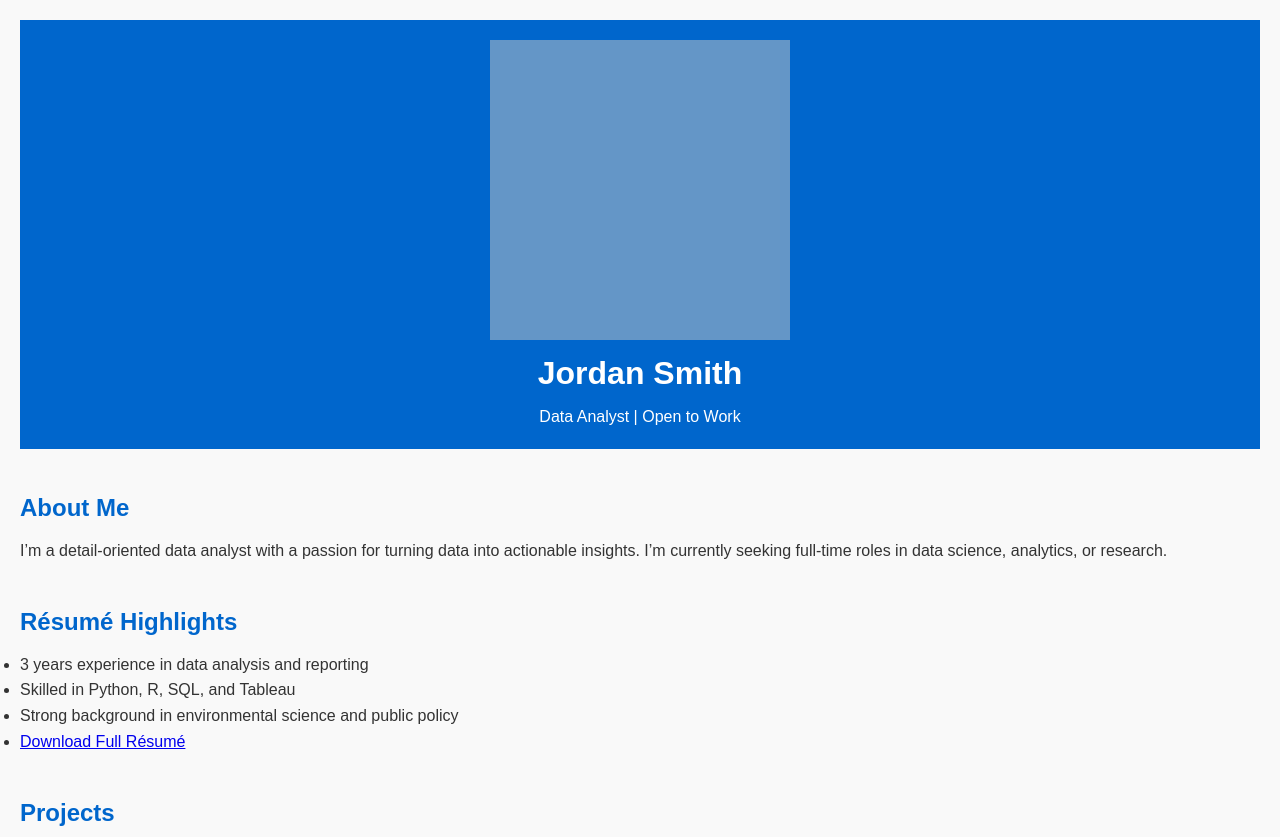
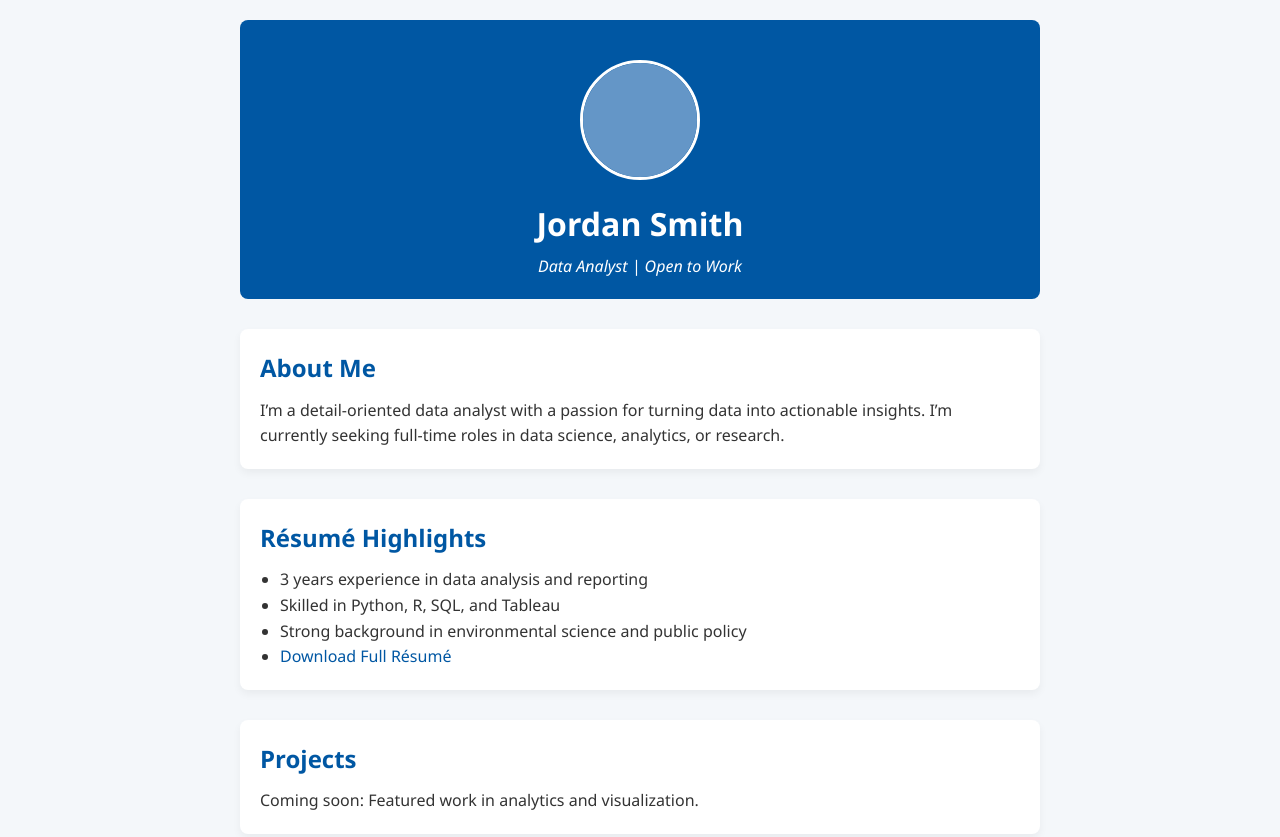
Before and after one commit to heather-kinney/Portfolio_template_jobseeker, a plain HTML site: page index.html in a window 1280 px wide. Shown: the top 837 px of the page. Drawn offline with Linux system fonts and the light colour scheme.

Commit message:
Update style.css

```diff
--- a/style.css
+++ b/style.css
@@ -4,43 +4,76 @@
     padding: 0;
     box-sizing: border-box;
 }
+
 body {
-    font-family: Arial, sans-serif;
+    font-family: 'Segoe UI', Tahoma, Geneva, Verdana, sans-serif;
+    background-color: #f4f7fa;
+    color: #333;
     line-height: 1.6;
-    background-color: #f9f9f9;
-    color: #333;
     padding: 20px;
 }
-header {
-    background-color: #0066cc;
+
+.container {
+    max-width: 800px;
+    margin: auto;
+}
+
+.hero {
+    text-align: center;
+    padding: 40px 0 20px;
+    background-color: #0057a3;
     color: white;
-    padding: 20px 0;
-    text-align: center;
+    border-radius: 8px;
 }
-header h1 {
-    margin-bottom: 5px;
+
+.profile-img {
+    width: 120px;
+    height: 120px;
+    border-radius: 50%;
+    object-fit: cover;
+    margin-bottom: 10px;
+    border: 3px solid white;
 }
-nav ul {
-    list-style: none;
-    padding: 0;
-    display: flex;
-    justify-content: center;
-    gap: 15px;
+
+.tagline {
+    font-style: italic;
+    margin-top: 5px;
 }
-nav a {
-    color: white;
+
+.card {
+    background-color: white;
+    padding: 20px;
+    margin-top: 30px;
+    border-radius: 8px;
+    box-shadow: 0 4px 8px rgba(0,0,0,0.05);
+}
+
+.card h2 {
+    color: #0057a3;
+    margin-bottom: 10px;
+}
+
+.card ul {
+    padding-left: 20px;
+    list-style: disc;
+}
+
+a {
+    color: #0057a3;
     text-decoration: none;
 }
-section {
-    margin: 40px 0;
-}
-h2 {
-    color: #0066cc;
-    margin-bottom: 10px;
-}
+
 footer {
     text-align: center;
+    padding: 20px;
     font-size: 0.9em;
-    color: #555;
-    margin-top: 40px;
+    color: #777;
 }
+"""
+
+# Save updated files
+with open(html_path, "w") as f:
+    f.write(updated_html)
+
+with open(css_path, "w") as f:
+    f.write(updated_css)
```
